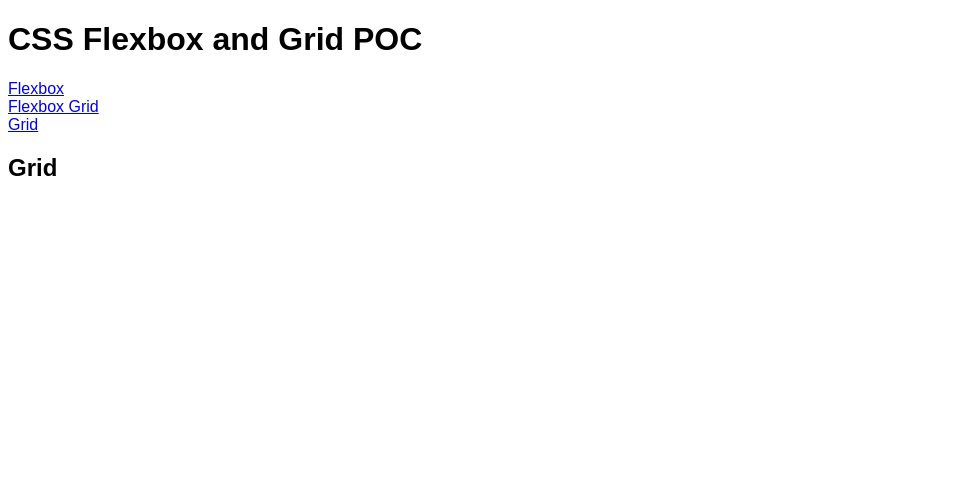
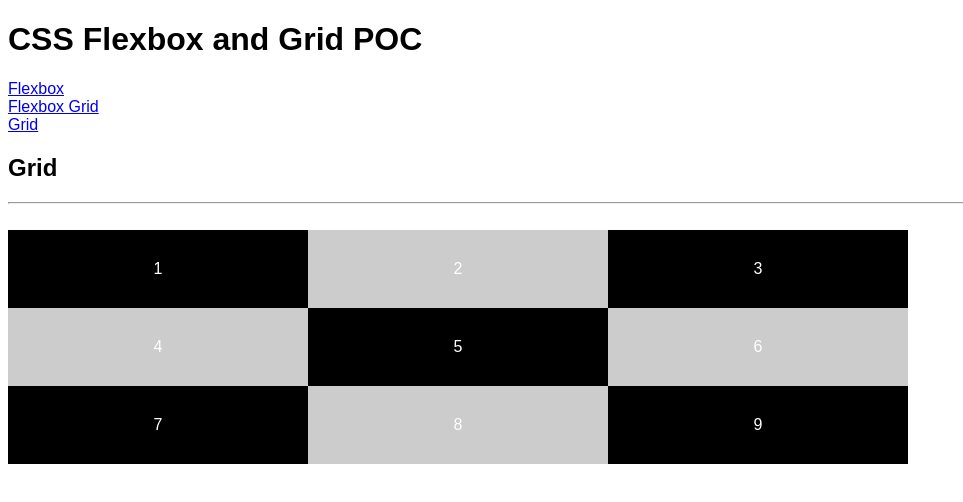
Before and after one commit to santhoshmp89/css-flexbox-grid, a React (Create React App) app: page /grid in a window 1280 px wide. Shown: the top 502 px of the page, without its empty margins (0-963 px from the left). Built offline with nearby package versions, Linux system fonts and the light colour scheme.

Commit message:
Css Grid : grid-template-columns with fr

```diff
--- a/src/App.js
+++ b/src/App.js
@@ -3,6 +3,7 @@ import { BrowserRouter as Router, Route, Switch } from "react-router-dom";
 import Nav from "./Nav";
 import FlexBox from "./FlexBox";
 import FlexboxGrid from "./FlexboxGrid";
+import Grid from "./Grid";
 
 import "./styles.css";
 
@@ -14,7 +15,7 @@ export default function App() {
         <Nav />
         <Switch>
           <Route path="/flexbox" component={FlexBox} />
-          <Route path="/grid" render={() => <h2>Grid</h2>} />
+          <Route path="/grid" component={Grid} />
           <Route path="/flexbox-grid" render={FlexboxGrid} />
         </Switch>
       </div>
--- /dev/null
+++ b/src/Grid.js
@@ -0,0 +1,26 @@
+import React from "react";
+import { GridContainer, GridItem } from "./gridStyles";
+
+export default class Grid extends React.Component {
+  render() {
+    return (
+      <>
+        <h2>Grid</h2>
+        <hr />
+        <br />
+
+        <GridContainer>
+          <GridItem>1</GridItem>
+          <GridItem>2</GridItem>
+          <GridItem>3</GridItem>
+          <GridItem>4</GridItem>
+          <GridItem>5</GridItem>
+          <GridItem>6</GridItem>
+          <GridItem>7</GridItem>
+          <GridItem>8</GridItem>
+          <GridItem>9</GridItem>
+        </GridContainer>
+      </>
+    );
+  }
+}
--- a/src/flexboxGridStyle.js
+++ b/src/flexboxGridStyle.js
@@ -11,6 +11,6 @@ export const FlexGridItem = styled.div`
   margin: 10px;
   background: #000;
   color: #fff;
-  flex: 0 1 20%;
+  flex: 1 1 20%;
   box-sizing: border-box;
 `;
--- /dev/null
+++ b/src/gridStyles.js
@@ -0,0 +1,20 @@
+import styled from "styled-components";
+
+export const GridContainer = styled.div`
+  display: grid;
+  max-width: 900px;
+  text-align: center;
+  /* grid-template-columns: 33.3% 33.3% 33.3%; */
+  /* grid-template-columns: 1fr 1fr 1fr; */
+  grid-template-columns: repeat(3, 1fr);
+`;
+
+export const GridItem = styled.div`
+  background: #000;
+  color: #fff;
+  padding: 30px;
+
+  &:nth-child(even) {
+    background: #ccc;
+  }
+`;
```
